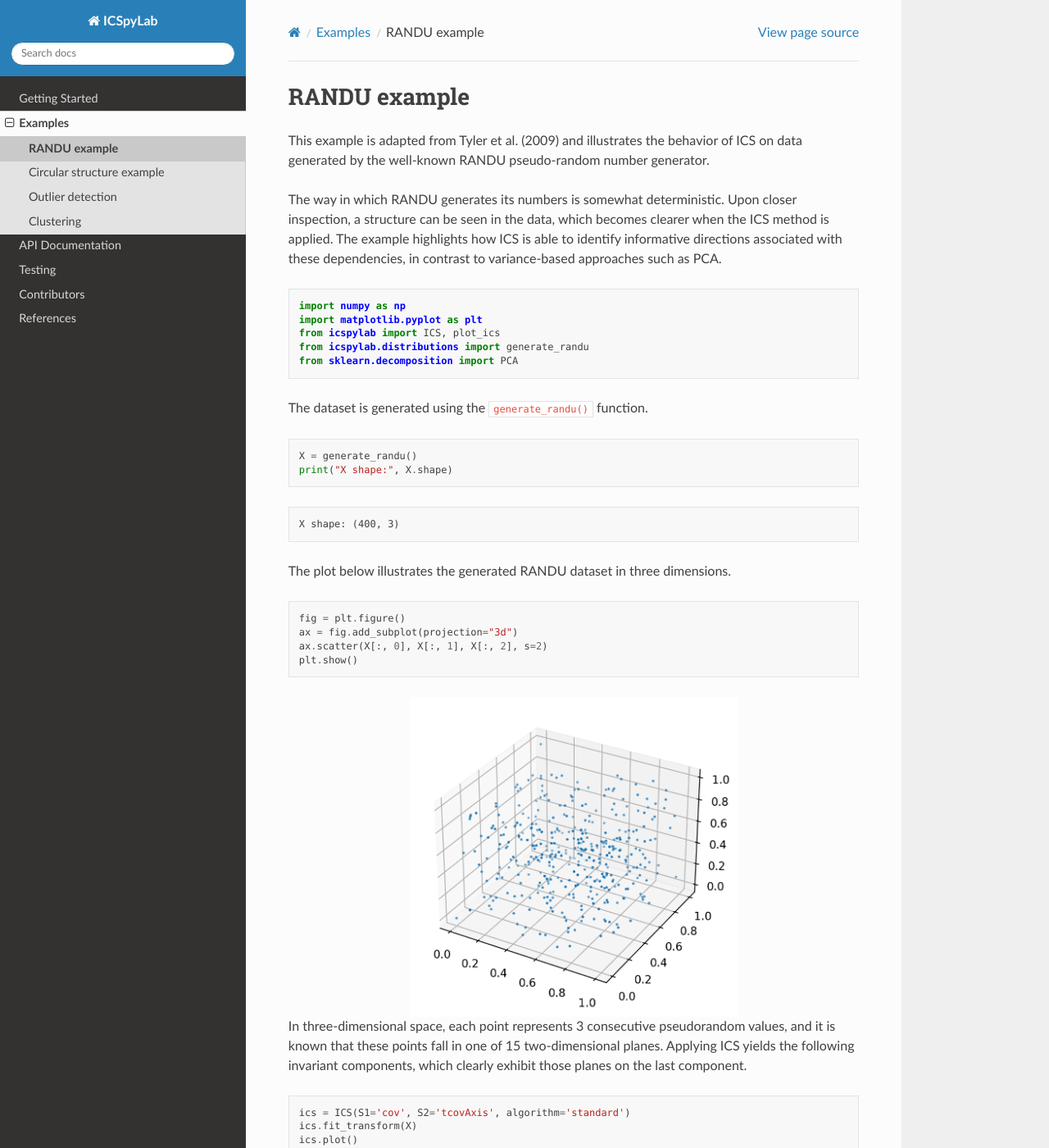
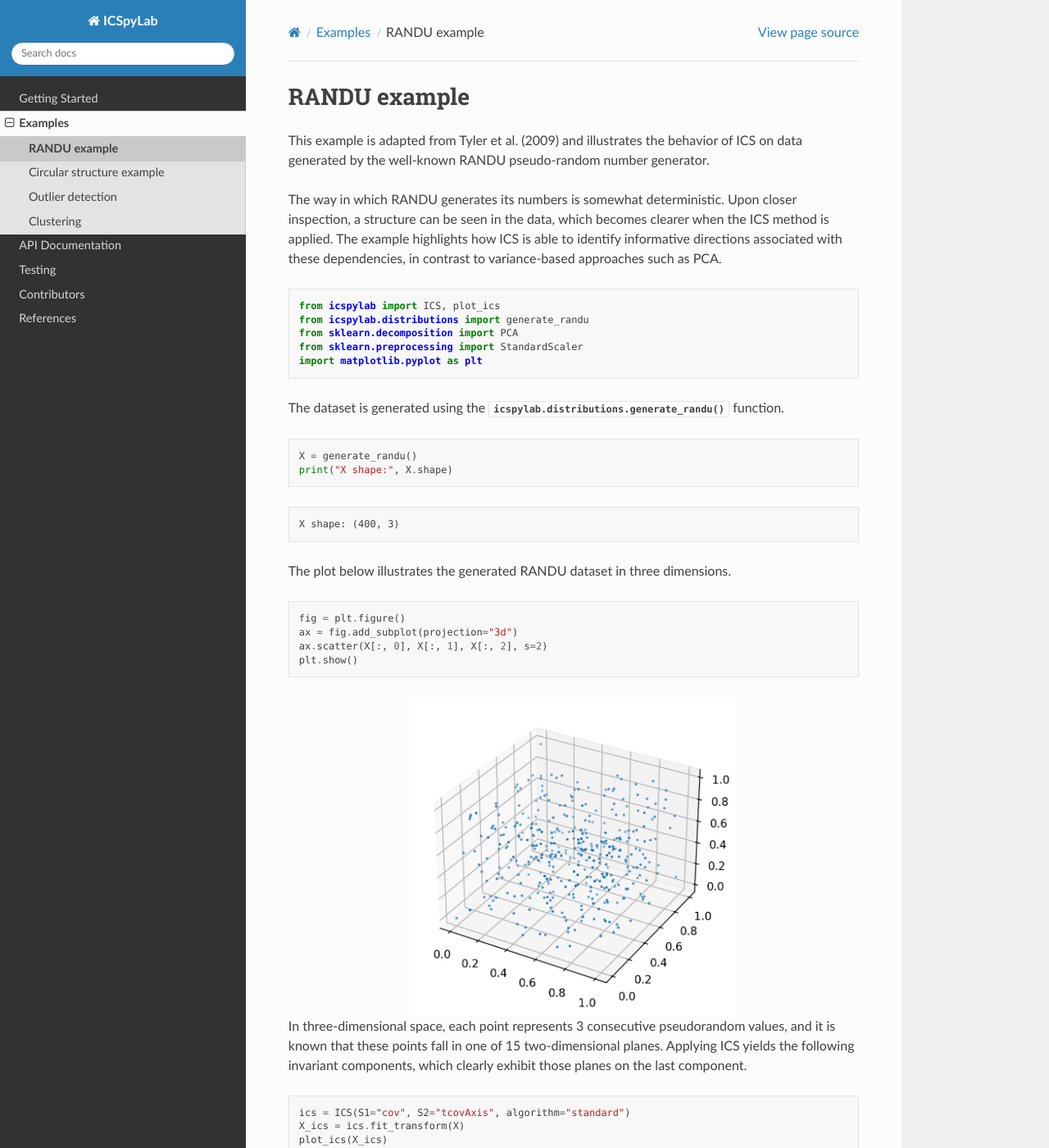
Before and after one commit to cbecquart/ICSpyLab, a Sphinx documentation site: the page built from docs/examples/randu.md, in a window 1280 px wide and 1400 px high. Shown: the whole window at 82% size. Built offline with Sphinx 7.4.7 and the Read the Docs theme 3.1.0, drawn with Linux system fonts in a browser that asks for light colours; some of the changed text lies outside the part shown.

Commit message:
Update randu example

````diff
--- a/docs/examples/randu.md
+++ b/docs/examples/randu.md
@@ -10,14 +10,14 @@
 these dependencies, in contrast to variance-based approaches such as PCA.
 
 ```python
-import numpy as np
-import matplotlib.pyplot as plt
 from icspylab import ICS, plot_ics
 from icspylab.distributions import generate_randu
 from sklearn.decomposition import PCA
+from sklearn.preprocessing import StandardScaler
+import matplotlib.pyplot as plt
 ```
 
-The dataset is generated using the `generate_randu()` function.
+The dataset is generated using the {func}`icspylab.distributions.generate_randu` function.
 
 ```python
 X = generate_randu()
@@ -49,9 +49,9 @@
 on the last component.
 
 ```python
-ics = ICS(S1='cov', S2='tcovAxis', algorithm='standard')
-ics.fit_transform(X)
-ics.plot()
+ics = ICS(S1="cov", S2="tcovAxis", algorithm="standard")
+X_ics = ics.fit_transform(X)
+plot_ics(X_ics)
 ```
 
 ```{image} ../_static/randu_ics.png
@@ -64,8 +64,11 @@
 
 ```python
 # Compute the principal components
+scaler = StandardScaler().set_output(transform="pandas")
+X_scaled = scaler.fit_transform(X)
+
 pca = PCA(n_components=2)
-X_pca = pca.fit_transform(X)
+X_pca = pca.fit_transform(X_scaled)
 
 # Plot the principal components
 plt.figure(figsize=(5, 5))
````
Also changed, not shown: docs/_static/randu_3d.png, docs/_static/randu_pca.png, 1 other file.
